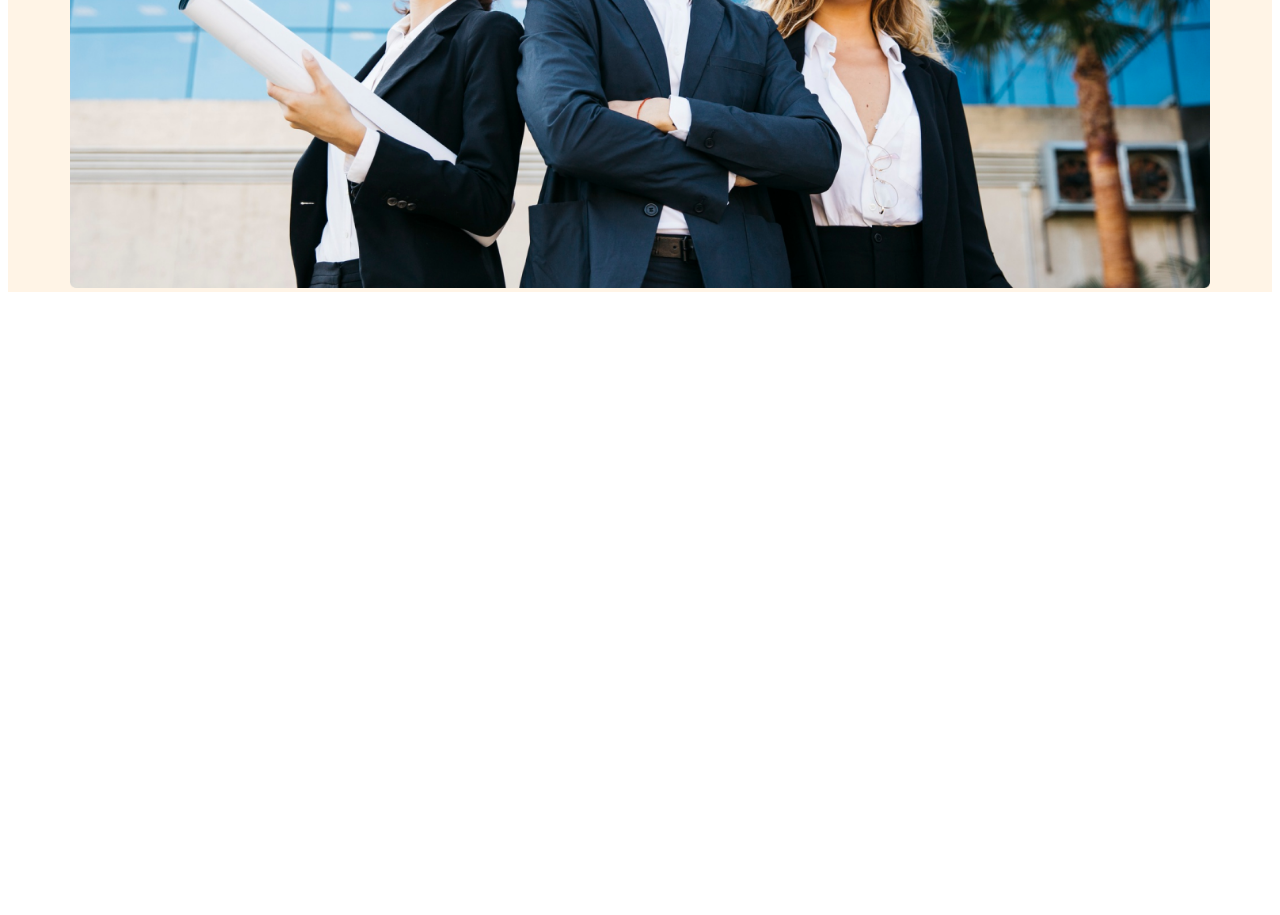
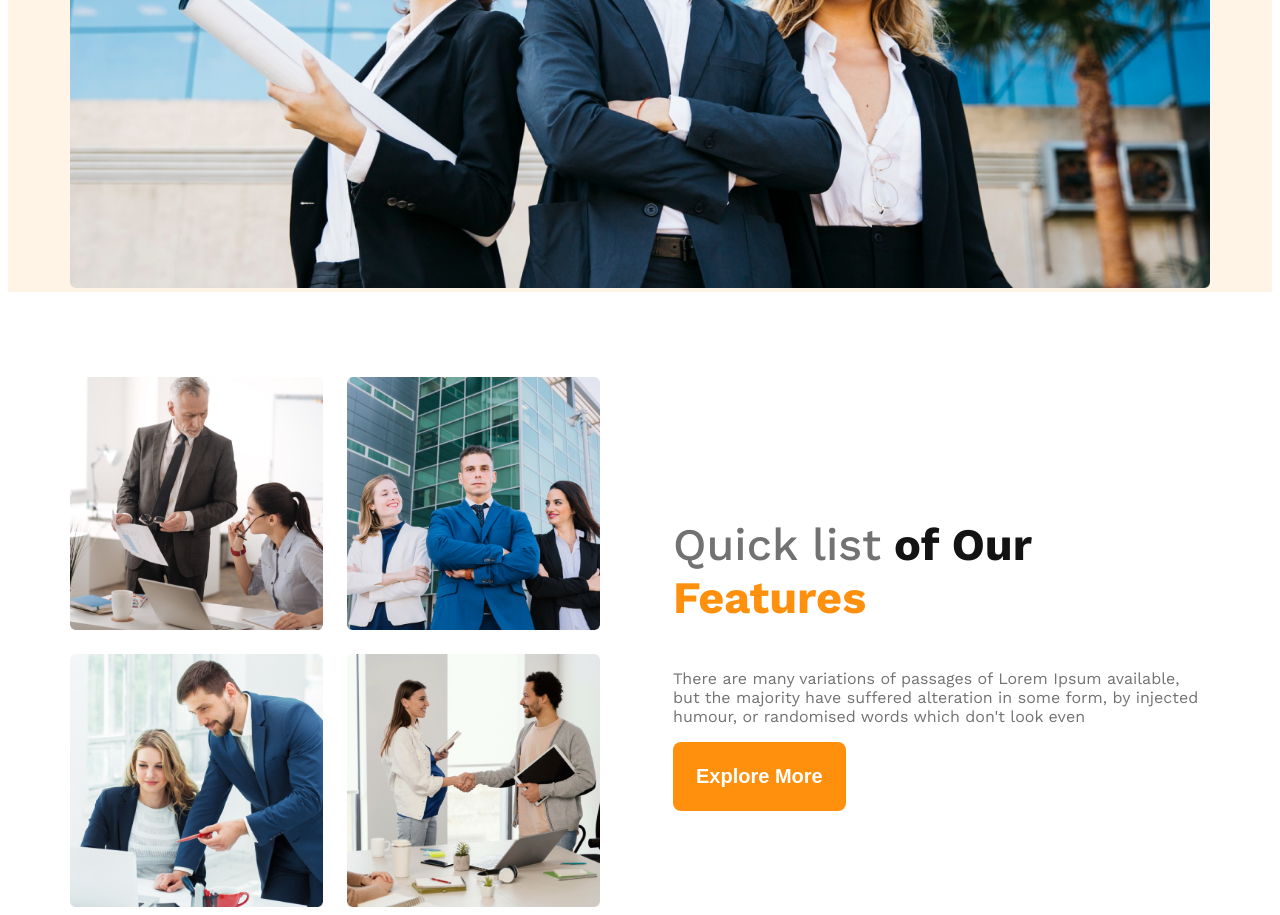
Before and after one commit to sadmanshams369/g3-architects, a plain HTML site: page index.html in a window 1280 px wide. Shown: the part 870-1785 px from the top of the page. Before the commit the page ends 1170 px from the top, so only its background shows below. Drawn offline with nearby package versions, Linux system fonts and the light colour scheme.

Commit message:
added features

```diff
--- a/index.html
+++ b/index.html
@@ -21,7 +21,7 @@
         <section class="banner middle">
             <div class="banner-content">
                 <h3 class="banner-title dark-1">Brand New Group of Architects</h3>
-                <p class="banner-description dark-3">There are many variations of passages of Lorem Ipsum available, but the majority have suffered alteration in some form, by injected humour, or randomised words which don't look even</p>
+                <p class="description dark-3">There are many variations of passages of Lorem Ipsum available, but the majority have suffered alteration in some form, by injected humour, or randomised words which don't look even</p>
                 <button class="btn-primary">Explore More</button>
             </div>
             <div class="banner-img">
@@ -30,7 +30,20 @@
         </section>
     </header>
     <main>
-
+        <section class="features middle display-flex">
+            <div class="imp-container">
+                <img src="images/team1.png" alt="a girl talking with her boss">
+                <img src="images/team2.png" alt="three developers">
+                <img src="images/team3.png" alt="one girl discussing with her colleague">
+                <img src="images/team4.png" alt="one girl and one boy hand-shaking">
+            </div>
+            <!-- .features-content>h3.features-title+p.features-description+button.btn-primary -->
+            <div class="features-content">
+                <h3 class="features-title"><span class="quick-list dark-3">Quick list</span> <span class="dark-1">of Our</span> <span class="orange">Features</span></h3>
+                <p class="description dark-3">There are many variations of passages of Lorem Ipsum available, but the majority have suffered alteration in some form, by injected humour, or randomised words which don't look even</p>
+                <button class="btn-primary">Explore More</button>
+            </div>
+        </section>
     </main>
     <footer>
 
--- a/styles/architects.css
+++ b/styles/architects.css
@@ -35,6 +35,10 @@
   border-radius: 8px;
   border: none;
 }
+.description{
+  font-size: 1rem;
+  font-weight: 400;
+}
 /* navbar styles */
 .brand{
   font-size: 2.8125rem;
@@ -66,12 +70,36 @@
   font-size: 4rem;
   font-weight: 700;
 }
-.banner-description{
-  font-size: 1rem;
-  font-weight: 400;
-}
 .banner-img img{
   width: 100%;
+}
+/* features styles */
+.features{
+  align-items: center;
+  gap: 73px;
+  margin-top: 85px;
+}
+.imp-container{
+  display: grid;
+  grid-template-columns: repeat(2, 1fr);
+  gap: 24px;
+}
+.imp-container img{
+  width: 100%;
+}
+.features-content{
+  max-width: 537px;
+  margin: 0 auto;
+}
+.features-title{
+  font-size: 2.8125rem;
+  font-weight: 700;
+}
+.quick-list{
+  font-weight: 500;
+}
+.orange{
+  color: #FF900E;
 }
 /* responsive for small devices */
 @media screen and (max-width: 576px) {
```
